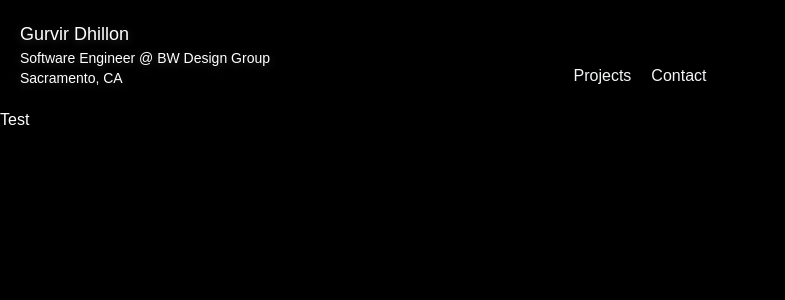
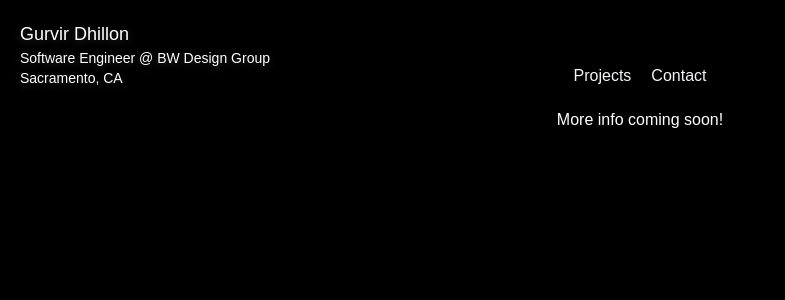
Before and after one commit to gdhillon2/portfolio, a Next.js app: page /car in a window 1280 px wide. Shown: the top 300 px of the page, without its empty margins (0-785 px from the left). Built offline with nearby package versions, Linux system fonts and the light colour scheme.

Commit message:
changed car page to say more info coming soon so people don't get confused

```diff
--- a/app/car/page.tsx
+++ b/app/car/page.tsx
@@ -1,5 +1,5 @@
 export default function SelfDrivingCar() {
     return (
-        <div className="text-white">Test</div>
+        <div className="flex w-full justify-center text-white">More info coming soon!</div>
     )
 }
```
